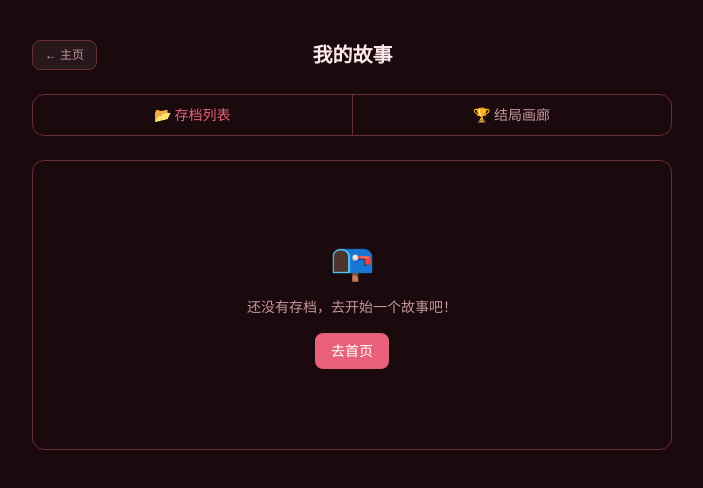
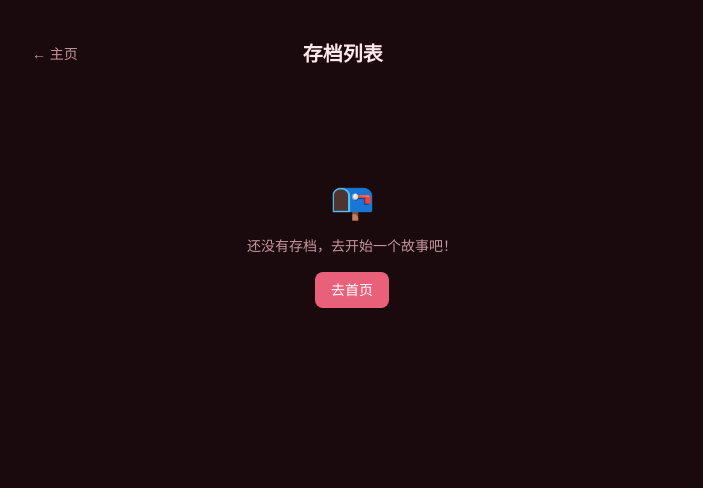
Before and after one commit to z2875596-crypto/AI-Novel, a Next.js app: page /saves in a window 1280 px wide. Shown: the top 488 px of the page, without its empty margins (288-991 px from the left). Built offline with nearby package versions, Linux system fonts and the light colour scheme.

Commit message:
修复存档重开后选项消失的问题

```diff
--- a/app/saves/page.tsx
+++ b/app/saves/page.tsx
@@ -1,6 +1,6 @@
 'use client'
 
-import { useEffect, useState } from 'react'
+import { useEffect } from 'react'
 import { useRouter } from 'next/navigation'
 import { useSaveStore } from '@/stores/saveStore'
 import { useGameStore } from '@/stores/gameStore'
@@ -11,14 +11,6 @@ import { SaveRecord } from '@/types/save'
 import ThemeProvider from '@/components/shared/ThemeProvider'
 import SaveCard from '@/components/saves/SaveCard'
 import { exportNovelAsText, downloadText } from '@/lib/exportNovel'
-import { GENRE_CONFIG } from '@/lib/themeConfig'
-
-const ENDING_CONFIG = {
-  good:   { icon: '🌟', label: '好结局', color: '#FFD700' },
-  bad:    { icon: '💀', label: '坏结局', color: '#CC2222' },
-  true:   { icon: '✨', label: '真结局', color: '#9B59B6' },
-  secret: { icon: '🔮', label: '隐藏结局', color: '#00F5D4' },
-}
 
 export default function SavesPage() {
   const router = useRouter()
@@ -28,29 +20,40 @@ export default function SavesPage() {
   const setGenre = useGenreStore((s) => s.setGenre)
   const setWorldConfig = useWorldStore((s) => s.setWorldConfig)
   const resetSummaries = useSummaryStore((s) => s.reset)
-  const [tab, setTab] = useState<'saves' | 'endings'>('saves')
 
   useEffect(() => {
     loadFromStorage()
   }, [loadFromStorage])
 
-  const endingSaves = saves.filter((s) => s.ending)
-  const normalSaves = saves.filter((s) => !s.ending)
-
   function handleContinue(save: SaveRecord) {
     setGenre(save.genre)
     setWorldConfig(save.worldConfig)
-    resetGame(save.statusSnapshot)
-    setMessages(save.recentHistory)
     resetSummaries()
-    useGameStore.setState({ turn: save.turn, status: save.statusSnapshot })
+
+    const persisted = useGameStore.getState()
+    const isSameGame =
+      persisted.turn === save.turn &&
+      persisted.messages.length > 0
+
+    useGameStore.setState({
+      turn: save.turn,
+      status: save.statusSnapshot,
+      // 同设备：用 gameStore 里持久化的完整 messages 和 choices
+      // 跨设备/换存档：降级用存档里的 recentHistory，choices 清空
+      messages: isSameGame ? persisted.messages : save.recentHistory,
+      currentChoices: isSameGame ? persisted.currentChoices : [],
+      isStreaming: false,
+      streamingText: '',
+    })
+
     router.push('/game')
   }
 
   function handleDelete(id: string) {
-    if (confirm('确定删除这条存档吗？')) remove(id)
+    if (confirm('确定删除这条存档吗？')) {
+      remove(id)
     }
-
+  }
   function handleExport(save: SaveRecord) {
     const content = exportNovelAsText(save)
     const filename = `${save.worldConfig.worldName}-${save.worldConfig.protagonistName}.txt`
@@ -59,77 +62,38 @@ export default function SavesPage() {
 
   return (
     <ThemeProvider>
-      <main className="min-h-screen px-4 py-10 max-w-2xl mx-auto">
-        {/* 顶部 */}
-        <div className="flex items-center justify-between mb-6">
+      <main className="min-h-screen px-4 py-10 max-w-2xl mx-auto" style={{ color: 'var(--theme-text)' }}>
+        <div className="flex items-center justify-between mb-8">
           <button
             onClick={() => router.push('/')}
-            className="flex items-center gap-1 px-3 py-1.5 rounded-lg text-xs transition-all hover:brightness-110"
-            style={{
-              background: 'rgba(255,255,255,0.06)',
-              color: 'var(--theme-text-muted)',
-              border: '1px solid var(--theme-border)',
-            }}
+            className="text-sm transition-opacity hover:opacity-70"
+            style={{ color: 'var(--theme-text-muted)' }}
           >
             ← 主页
           </button>
-          <h1 className="text-xl font-bold" style={{ color: 'var(--theme-text)' }}>
-            我的故事
+          <h1
+            className="text-xl font-bold"
+            style={{ color: 'var(--theme-text)' }}
+          >
+            存档列表
           </h1>
           <div className="w-16" />
         </div>
 
-        {/* Tab 切换 */}
-        <div
-          className="flex rounded-xl overflow-hidden border mb-6"
-          style={{ borderColor: 'var(--theme-border)' }}
-        >
-          <button
-            onClick={() => setTab('saves')}
-            className="flex-1 py-2.5 text-sm font-medium transition-all"
-            style={{
-              background: tab === 'saves' ? 'var(--theme-primary)22' : 'transparent',
-              color: tab === 'saves' ? 'var(--theme-primary)' : 'var(--theme-text-muted)',
-              borderRight: '1px solid var(--theme-border)',
-            }}
-          >
-            📂 存档列表
-            {normalSaves.length > 0 && (
-              <span className="ml-1.5 text-xs opacity-60">({normalSaves.length})</span>
-            )}
-          </button>
-          <button
-            onClick={() => setTab('endings')}
-            className="flex-1 py-2.5 text-sm font-medium transition-all"
-            style={{
-              background: tab === 'endings' ? 'var(--theme-primary)22' : 'transparent',
-              color: tab === 'endings' ? 'var(--theme-primary)' : 'var(--theme-text-muted)',
-            }}
-          >
-            🏆 结局画廊
-            {endingSaves.length > 0 && (
-              <span className="ml-1.5 text-xs opacity-60">({endingSaves.length})</span>
-            )}
-          </button>
-        </div>
-
-        {/* 存档列表 */}
-        {tab === 'saves' && (
-          <>
         {saves.length === 0 ? (
           <div
-                className="text-center py-20 rounded-xl border"
-                style={{
-                  borderColor: 'var(--theme-border)',
-                  color: 'var(--theme-text-muted)',
-                }}
+            className="text-center py-20"
+            style={{ color: 'var(--theme-text-muted)' }}
           >
             <p className="text-4xl mb-4">📭</p>
             <p className="text-sm">还没有存档，去开始一个故事吧！</p>
             <button
               onClick={() => router.push('/')}
               className="mt-4 px-4 py-2 rounded-lg text-sm transition-all hover:brightness-110"
-                  style={{ background: 'var(--theme-primary)', color: '#fff' }}
+              style={{
+                background: 'var(--theme-primary)',
+                color: '#fff',
+              }}
             >
               去首页
             </button>
@@ -147,145 +111,6 @@ export default function SavesPage() {
             ))}
           </div>
         )}
-          </>
-        )}
-
-        {/* 结局画廊 */}
-        {tab === 'endings' && (
-          <>
-            {endingSaves.length === 0 ? (
-              <div
-                className="text-center py-20 rounded-xl border"
-                style={{
-                  borderColor: 'var(--theme-border)',
-                  color: 'var(--theme-text-muted)',
-                }}
-              >
-                <p className="text-4xl mb-4">🎭</p>
-                <p className="text-sm">还没有解锁任何结局</p>
-                <p className="text-xs mt-2 opacity-60">
-                  在设定页填写「目标结局」，AI 会引导故事走向该结局
-                </p>
-                <button
-                  onClick={() => router.push('/')}
-                  className="mt-4 px-4 py-2 rounded-lg text-sm transition-all hover:brightness-110"
-                  style={{ background: 'var(--theme-primary)', color: '#fff' }}
-                >
-                  开始新故事
-                </button>
-              </div>
-            ) : (
-              <div className="grid grid-cols-1 gap-4">
-                {endingSaves.map((save, i) => {
-                  const config = GENRE_CONFIG[save.genre]
-                  const ending = save.ending!
-                  const endingCfg = ENDING_CONFIG[ending.type]
-                  const date = new Date(ending.unlockedAt).toLocaleDateString('zh-CN', {
-                    year: 'numeric',
-                    month: 'short',
-                    day: 'numeric',
-                  })
-
-                  return (
-                    <div
-                      key={save.id}
-                      className="rounded-2xl border p-6 animate-fade-in-up relative overflow-hidden"
-                      style={{
-                        background: `linear-gradient(135deg, ${config.theme.surface}, ${endingCfg.color}11)`,
-                        borderColor: `${endingCfg.color}44`,
-                        boxShadow: `0 0 30px ${endingCfg.color}11`,
-                        animationDelay: `${i * 0.08}s`,
-                      }}
-                    >
-                      {/* 背景装饰 */}
-                      <div
-                        className="absolute top-0 right-0 text-8xl opacity-5 pointer-events-none select-none"
-                        style={{ lineHeight: 1 }}
-                      >
-                        {endingCfg.icon}
-                      </div>
-
-                      {/* 结局类型徽章 */}
-                      <div className="flex items-center gap-2 mb-4">
-                        <span
-                          className="text-xs px-3 py-1 rounded-full font-bold"
-                          style={{
-                            background: `${endingCfg.color}22`,
-                            color: endingCfg.color,
-                            border: `1px solid ${endingCfg.color}44`,
-                          }}
-                        >
-                          {endingCfg.icon} {endingCfg.label}
-                        </span>
-                        <span
-                          className="text-xs px-2 py-1 rounded-full"
-                          style={{
-                            background: `${config.theme.primary}22`,
-                            color: config.theme.primary,
-                          }}
-                        >
-                          {config.emoji} {config.label}
-                        </span>
-                      </div>
-
-                      {/* 结局标题 */}
-                      <h3
-                        className="text-xl font-bold mb-1"
-                        style={{ color: endingCfg.color }}
-                      >
-                        {ending.title}
-                      </h3>
-
-                      {/* 故事信息 */}
-                      <p className="text-sm mb-1" style={{ color: config.theme.text }}>
-                        {save.worldConfig.worldName} · {save.worldConfig.protagonistName}
-                      </p>
-                      <p className="text-xs mb-4" style={{ color: config.theme.textMuted }}>
-                        共 {save.turn} 回合 · 第 {save.chapter} 章 · {date} 解锁
-                      </p>
-
-                      {/* 操作按钮 */}
-                      <div className="flex gap-2">
-                        <button
-                          onClick={() => handleContinue(save)}
-                          className="px-4 py-2 rounded-lg text-xs font-medium transition-all hover:brightness-110"
-                          style={{
-                            background: endingCfg.color,
-                            color: '#fff',
-                          }}
-                        >
-                          重温故事
-                        </button>
-                        <button
-                          onClick={() => handleExport(save)}
-                          className="px-4 py-2 rounded-lg text-xs transition-all hover:brightness-110"
-                          style={{
-                            background: 'rgba(255,255,255,0.06)',
-                            color: config.theme.textMuted,
-                            border: `1px solid ${config.theme.border}`,
-                          }}
-                        >
-                          导出小说
-                        </button>
-                        <button
-                          onClick={() => handleDelete(save.id)}
-                          className="px-4 py-2 rounded-lg text-xs transition-all hover:opacity-70"
-                          style={{
-                            background: 'transparent',
-                            color: config.theme.textMuted,
-                            border: `1px solid ${config.theme.border}`,
-                          }}
-                        >
-                          删除
-                        </button>
-                      </div>
-                    </div>
-                  )
-                })}
-              </div>
-            )}
-          </>
-        )}
       </main>
     </ThemeProvider>
   )
```
Lines whose indentation alone changed are shown as unchanged.
